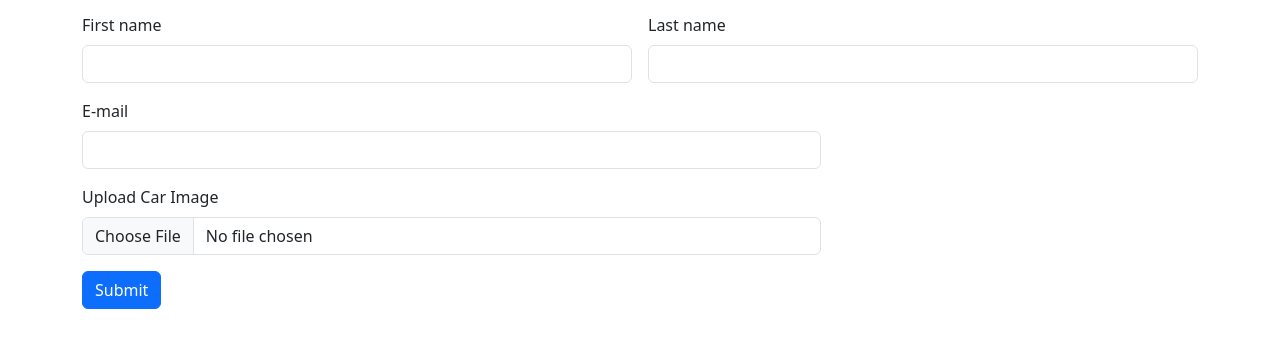
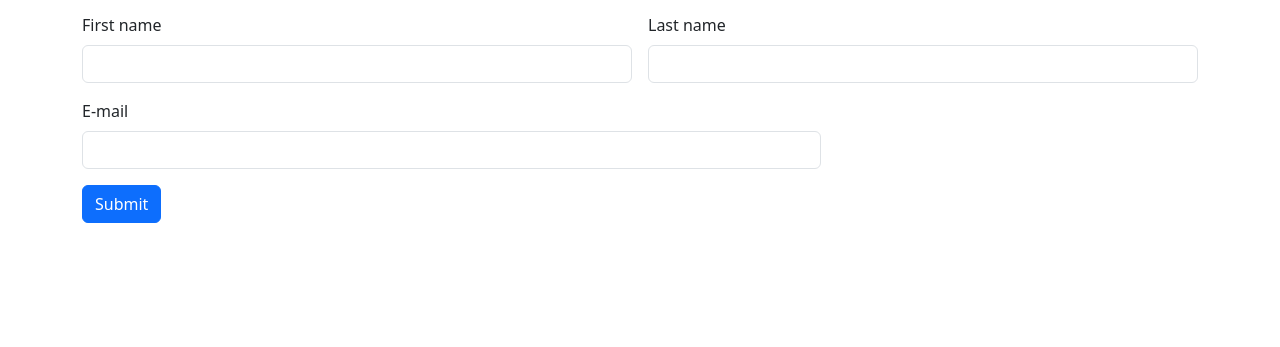
Before and after one commit to AnkonRezwan/form, a plain HTML site: page index.html in a window 1280 px wide. Shown: the part 131-478 px from the top of the page. Drawn offline with nearby package versions, Linux system fonts and the light colour scheme.

Commit message:
Update index.html

```diff
--- a/index.html
+++ b/index.html
@@ -24,10 +24,6 @@
           <label for="emailInfo" class="form-label">E-mail</label>
           <input type="email" class="form-control" id="emailInfo" required>
         </div>
-        <div class="col-md-8">
-          <label for="carImage" class="form-label">Upload Car Image</label>
-          <input type="file" class="form-control" id="carImage" accept="image/*" required>
-        </div>
         <div class="col-md-12">
             <button type="submit " class="btn btn-primary">Submit</button>
         </div>
```
